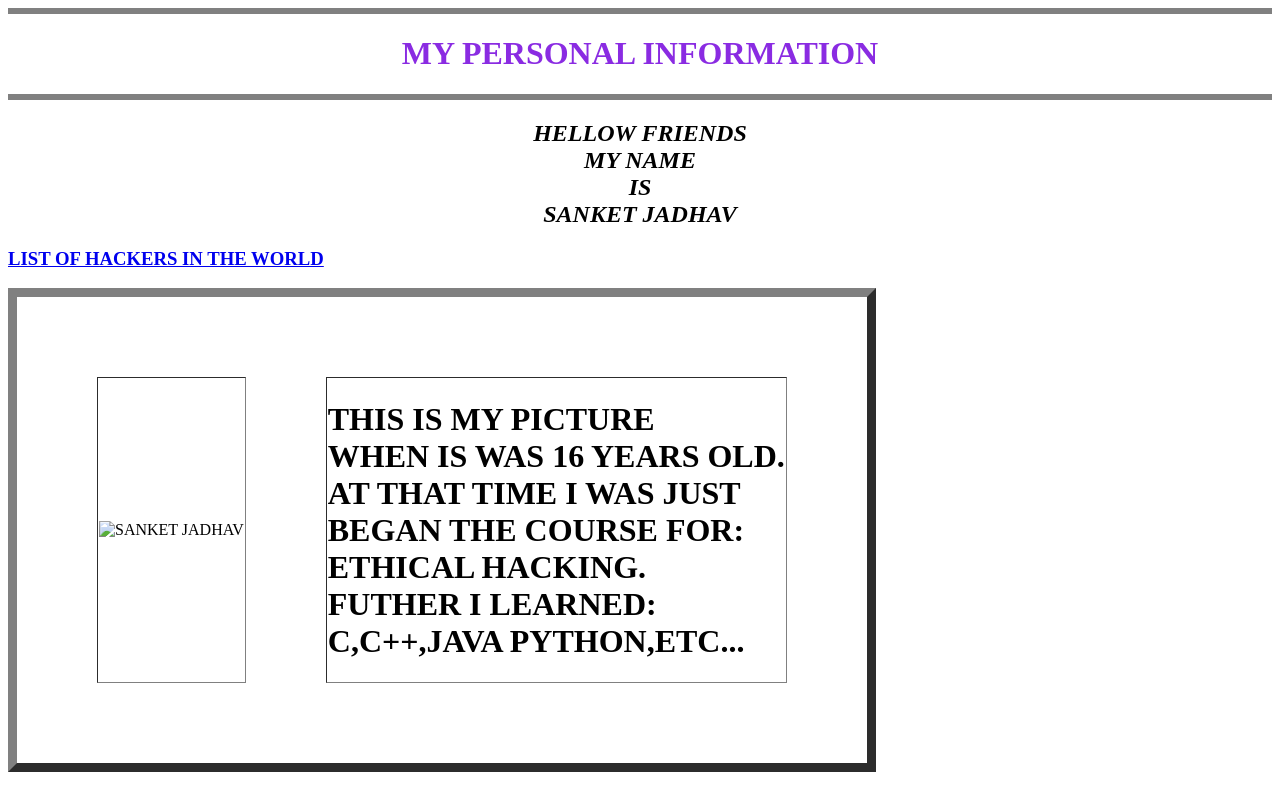
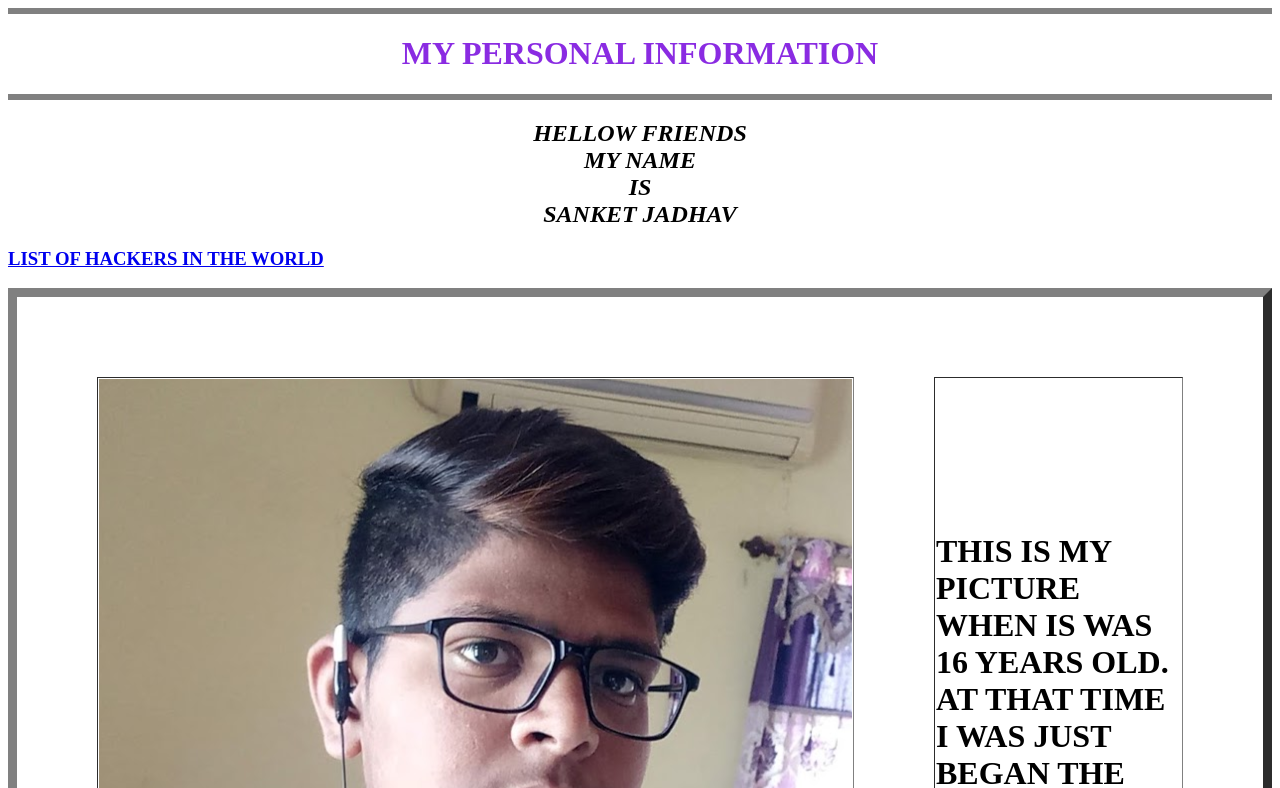
Before and after one commit to LIONSANKET/cv, a plain HTML site: page index.html in a window 1280 px wide. Shown: the top 788 px of the page. Drawn offline with Linux system fonts and the light colour scheme.

Commit message:
Update index.html

```diff
--- a/index.html
+++ b/index.html
@@ -15,7 +15,7 @@
   <h3><p><a href="https://en.wikipedia.org/wiki/List_of_hackers">LIST OF HACKERS IN THE WORLD </a></p></h3>
 <table border="9" CELLSPACING="80">
   <tr>
-    <td>  <img src="image/A.jpg" alt="SANKET JADHAV"></td>
+    <td>  <img src="https://raw.githubusercontent.com/LIONSANKET/cv/master/A.jpg" alt="SANKET JADHAV"></td>
     <td><h1>THIS IS MY PICTURE<br>WHEN IS WAS 16 YEARS OLD. <br>AT THAT TIME I WAS JUST <br>BEGAN THE COURSE FOR: <br>ETHICAL HACKING.<br>FUTHER I LEARNED:<br> C,C++,JAVA PYTHON,ETC...</h1>
 </td>
   </tr>
```
